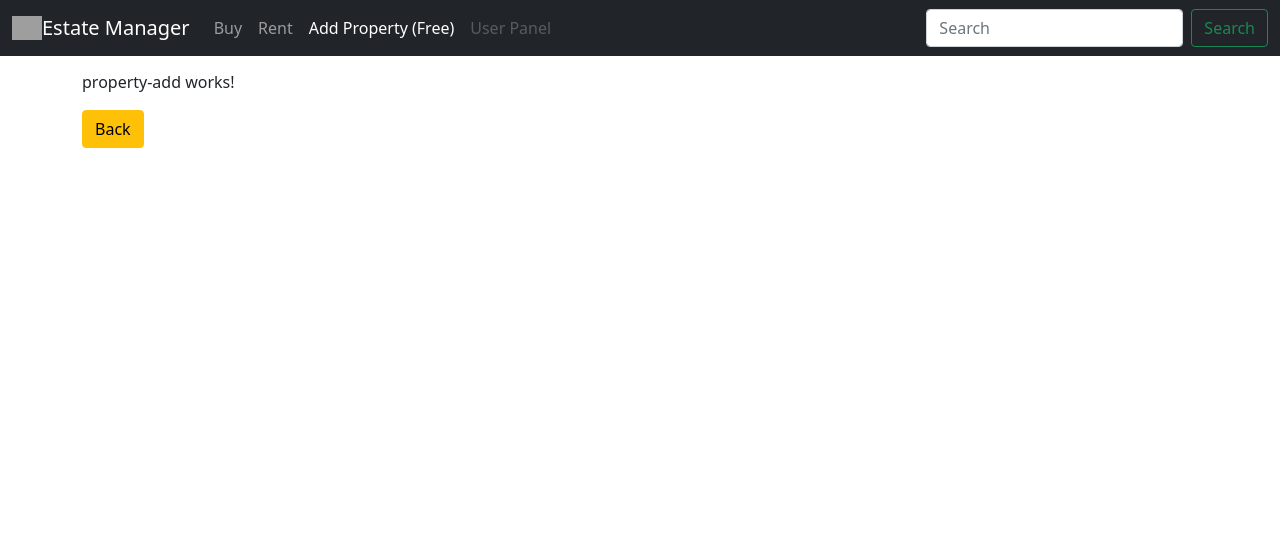
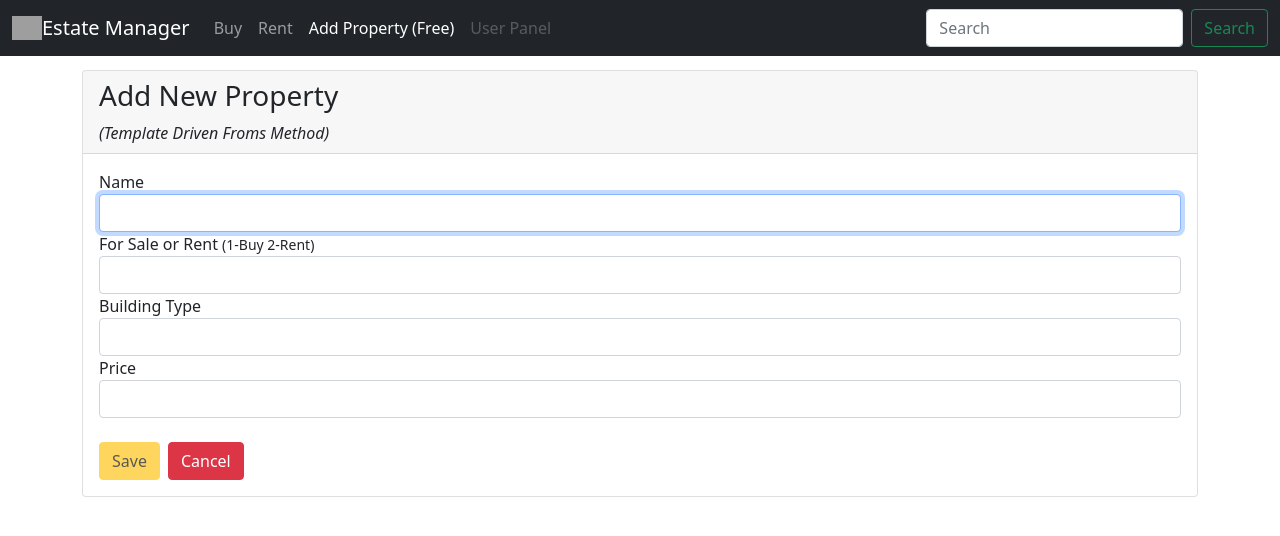
Before and after one commit to henimex/EstateManagment, an Angular app: page /add-property in a window 1280 px wide. Shown: the top 536 px of the page. Built offline with nearby package versions, Linux system fonts and the light colour scheme; grey boxes are pictures that could not be loaded.

Commit message:
Forms Again and Again

```diff
--- a/src/app/Components/property/property-add/property-add.component.css
+++ b/src/app/Components/property/property-add/property-add.component.css
@@ -0,0 +1,7 @@
+.ng-invalid.ng-touched {
+  border-color: red;
+}
+
+.error-block{
+  color: red;
+}
--- a/src/app/Components/property/property-add/property-add.component.html
+++ b/src/app/Components/property/property-add/property-add.component.html
@@ -1,3 +1,38 @@
-<p>property-add works!</p>
+<div class="card">
+  <div class="card-header">
+    <h3>Add New Property</h3> <i>(Template Driven Froms Method)</i>
+  </div>
+  <div class="card-body">
+    <form (ngSubmit)="onSubmit()" #Form="ngForm" autocomplete="off" >
+      <div class="form-group">
+        <label for="name">Name</label>
+        <input type="text" class="form-control" #name="ngModel" ngModel name="Name" required minlength="5" autofocus>
+        <span *ngIf="!name.valid && name.touched" class="error-block">
+          <span *ngIf="name.errors.required">Reqired Area</span>
+          <span *ngIf="name.errors.minlength">At Least 5 Characters</span>
+          <!-- <i>controls.Name.errors.minlength.actualLength</i> -->
+        </span>
+      </div>
 
-<button class="btn btn-warning" (click)="onBack()">Back</button>
+      <div class="form-group">
+        <label for="sellRent">For Sale or Rent <small>(1-Buy 2-Rent)</small></label>
+        <input type="text" class="form-control" ngModel name="SellRent" required>
+      </div>
+
+      <div class="form-group">
+        <label for="type">Building Type</label>
+        <input type="text" class="form-control" ngModel name="Type" required>
+      </div>
+
+      <div class="form-group">
+        <label for="price">Price</label>
+        <input type="text" class="form-control" ngModel name="Price" required>
+      </div>
+      <br>
+      <div class="form-group col-12">
+        <button [disabled]="!name.valid" type="submit" class="btn btn-warning me-md-2">Save</button>
+        <button type="reset" class="btn btn-danger">Cancel</button>
+      </div>
+    </form>
+  </div>
+</div>
--- a/src/app/Components/property/property-add/property-add.component.ts
+++ b/src/app/Components/property/property-add/property-add.component.ts
@@ -1,4 +1,5 @@
-import { Component, OnInit } from '@angular/core';
+import { Component, OnInit, ViewChild } from '@angular/core';
+import { NgForm } from '@angular/forms';
 import { Router, Routes } from '@angular/router';
 
 @Component({
@@ -7,7 +8,7 @@ import { Router, Routes } from '@angular/router';
   styleUrls: ['./property-add.component.css']
 })
 export class PropertyAddComponent implements OnInit {
-
+  @ViewChild('Form') addPropertyForm:NgForm;
   constructor(private router:Router) { }
 
   ngOnInit(): void {
@@ -17,4 +18,9 @@ export class PropertyAddComponent implements OnInit {
     this.router.navigate(['/'])
   }
 
+  onSubmit(){
+    console.log("Submit Works")
+    console.log(this.addPropertyForm)
+  }
+
 }
--- /dev/null
+++ b/src/app/Components/property/property-rent/property-rent.component.html
@@ -0,0 +1 @@
+<p>property-rent works!</p>
--- /dev/null
+++ b/src/app/Components/property/property-rent/property-rent.component.ts
@@ -0,0 +1,15 @@
+import { Component, OnInit } from '@angular/core';
+
+@Component({
+  selector: 'app-property-rent',
+  templateUrl: './property-rent.component.html',
+  styleUrls: ['./property-rent.component.css']
+})
+export class PropertyRentComponent implements OnInit {
+
+  constructor() { }
+
+  ngOnInit(): void {
+  }
+
+}
--- a/src/app/Components/rent-property/rent-property.component.html
+++ /dev/null
@@ -1 +0,0 @@
-<p>rent-property works!</p>
--- a/src/app/Components/rent-property/rent-property.component.ts
+++ /dev/null
@@ -1,15 +0,0 @@
-import { Component, OnInit } from '@angular/core';
-
-@Component({
-  selector: 'app-rent-property',
-  templateUrl: './rent-property.component.html',
-  styleUrls: ['./rent-property.component.css']
-})
-export class RentPropertyComponent implements OnInit {
-
-  constructor() { }
-
-  ngOnInit(): void {
-  }
-
-}
--- a/src/app/app-routing.module.ts
+++ b/src/app/app-routing.module.ts
@@ -4,7 +4,7 @@ import { PageNotFoundComponent } from './Components/page-not-found/page-not-foun
 import { PropertyAddComponent } from './Components/property/property-add/property-add.component';
 import { PropertyDetailComponent } from './Components/property/property-detail/property-detail.component';
 import { PropertyListComponent } from './Components/property/property-list/property-list.component';
-import { RentPropertyComponent } from './Components/rent-property/rent-property.component';
+import { PropertyRentComponent } from './Components/property/property-rent/property-rent.component';
 
 const routes: Routes = [
   { path: '', pathMatch: 'full', component: PropertyListComponent },
@@ -12,7 +12,7 @@ const routes: Routes = [
   { path: 'add-property', component: PropertyAddComponent },
   { path: 'buy-property', component: PropertyAddComponent },
   { path: 'sell-property', component: PropertyAddComponent },
-  { path: 'rent-property', component: RentPropertyComponent },
+  { path: 'rent-property', component: PropertyRentComponent },
   { path: 'detail-property/:propertyId', component: PropertyDetailComponent },
   // { path: '**', component: PageNotFoundComponent },
 
--- a/src/app/app.module.ts
+++ b/src/app/app.module.ts
@@ -1,6 +1,7 @@
 import { NgModule } from '@angular/core';
 import { BrowserModule } from '@angular/platform-browser';
 import { HttpClientModule } from '@angular/common/http';
+import { FormsModule } from '@angular/forms';
 
 import { AppRoutingModule } from './app-routing.module';
 import { AppComponent } from './app.component';
@@ -11,8 +12,9 @@ import { HousingService } from './services/housing.service';
 import { PropertyAddComponent } from './Components/property/property-add/property-add.component';
 import { PropertyDetailComponent } from './Components/property/property-detail/property-detail.component';
 import { PageNotFoundComponent } from './Components/page-not-found/page-not-found.component';
-import { RentPropertyComponent } from './Components/rent-property/rent-property.component';
 import { FilterRentBuyPipe } from './pipes/filter-rent-buy.pipe';
+import { PropertyRentComponent } from './Components/property/property-rent/property-rent.component';
+
 
 @NgModule({
   declarations: [
@@ -23,10 +25,14 @@ import { FilterRentBuyPipe } from './pipes/filter-rent-buy.pipe';
     PropertyAddComponent,
     PropertyDetailComponent,
     PageNotFoundComponent,
-    RentPropertyComponent,
     FilterRentBuyPipe,
+    PropertyRentComponent,
   ],
-  imports: [BrowserModule, AppRoutingModule, HttpClientModule],
+  imports: [
+    BrowserModule,
+    AppRoutingModule,
+    HttpClientModule,
+    FormsModule],
   providers: [HousingService],
   bootstrap: [AppComponent],
 })
```
Also changed, not shown: src/app/Components/property/property-rent/property-rent.component.css (added), 1 other file (tests, documents, lock files or other folders).
